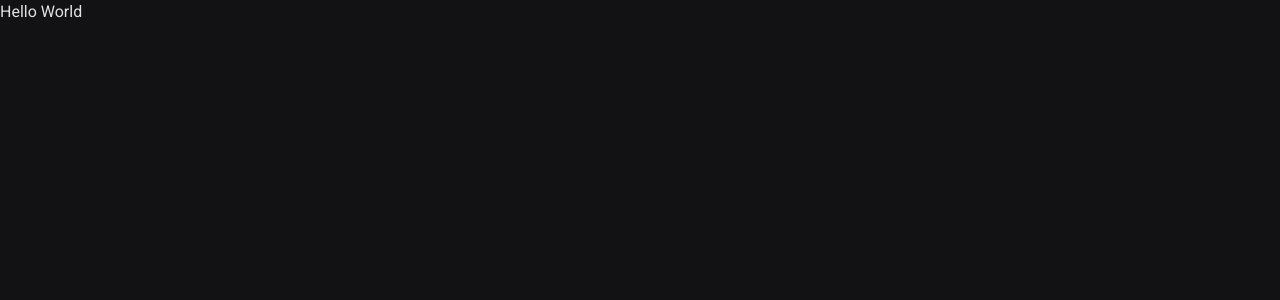
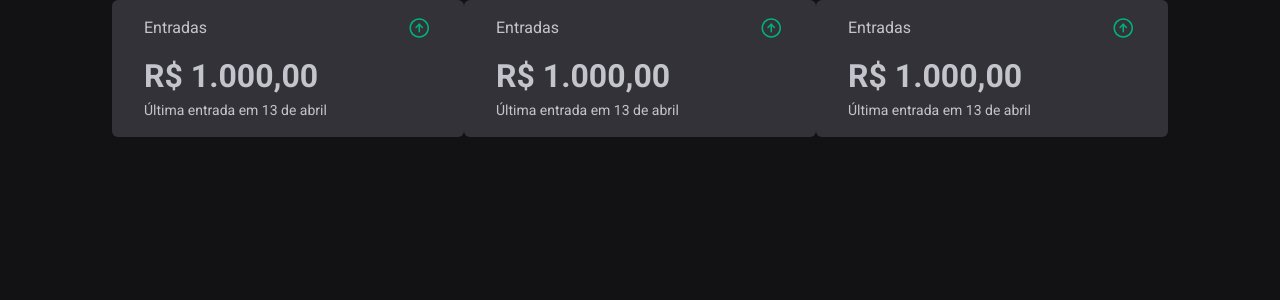
Before and after one commit to NicolasCastro01/finexps.com, a Next.js app: page /lancamentos in a window 1280 px wide. Shown: the top 300 px of the page. Built offline with nearby package versions, Linux system fonts and the light colour scheme.

Commit message:
feat: create component balances of page of account postings

```diff
--- a/src/app/presentation/pages/account-postings/account-postings.tsx
+++ b/src/app/presentation/pages/account-postings/account-postings.tsx
@@ -1,5 +1,7 @@
+import { BalancesTag } from './components';
+
 function AccountPostingsPage() {
-	return <h1 className='text-gray7'>Hello World</h1>;
+	return <BalancesTag />;
 }
 
 export default AccountPostingsPage;
--- /dev/null
+++ b/src/app/presentation/pages/account-postings/components/balances/balances.tsx
@@ -0,0 +1,64 @@
+import { useRef } from 'react';
+import { CardValueTag } from '~/app/presentation/common/components';
+import { ArrowUpCircleIcon } from '~/app/presentation/common/icons';
+
+function BalancesComponent() {
+	const ref = useRef<HTMLDivElement>(null);
+
+	const mouseMove = (e: MouseEvent) => {
+		if (ref.current) {
+			ref.current.scrollLeft -= e.movementX;
+		}
+	};
+
+	const mouseUp = () => {
+		document.removeEventListener('mousemove', mouseMove);
+		document.removeEventListener('mouseup', mouseUp);
+	};
+
+	const mouseDown = () => {
+		document.addEventListener('mousemove', mouseMove);
+		document.addEventListener('mouseup', mouseUp);
+	};
+
+	return (
+		<div
+			className='flex gap-32px justify-center sm:gap-12px w-full sm:justify-start cursor-pointer select-none overflow-x-hidden'
+			ref={ref}
+			onMouseDown={mouseDown}
+		>
+			<div>
+				<CardValueTag
+					backgroundColor='gray'
+					icon={<ArrowUpCircleIcon />}
+					iconColor='green'
+					info='Última entrada em 13 de abril'
+					title='Entradas'
+					value={1000}
+				/>
+			</div>
+			<div>
+				<CardValueTag
+					backgroundColor='gray'
+					icon={<ArrowUpCircleIcon />}
+					iconColor='green'
+					info='Última entrada em 13 de abril'
+					title='Entradas'
+					value={1000}
+				/>
+			</div>
+			<div>
+				<CardValueTag
+					backgroundColor='gray'
+					icon={<ArrowUpCircleIcon />}
+					iconColor='green'
+					info='Última entrada em 13 de abril'
+					title='Entradas'
+					value={1000}
+				/>
+			</div>
+		</div>
+	);
+}
+
+export default BalancesComponent;
--- /dev/null
+++ b/src/app/presentation/pages/account-postings/components/balances/index.ts
@@ -0,0 +1 @@
+export { default as BalancesTag } from './balances';
--- /dev/null
+++ b/src/app/presentation/pages/account-postings/components/index.ts
@@ -0,0 +1 @@
+export * from './balances';
```
Also changed, not shown: 1 other file (tests, documents, lock files or other folders).
